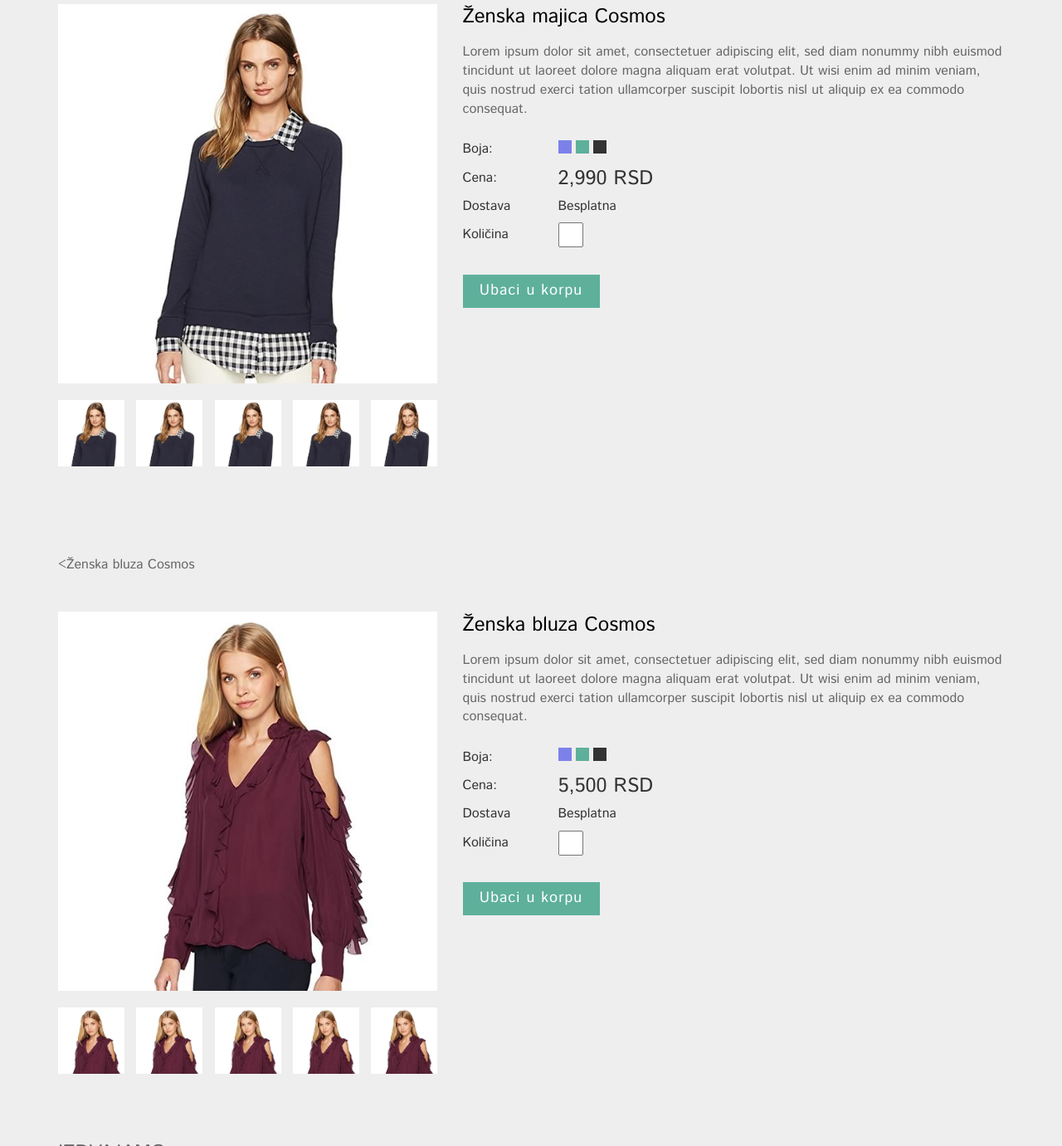
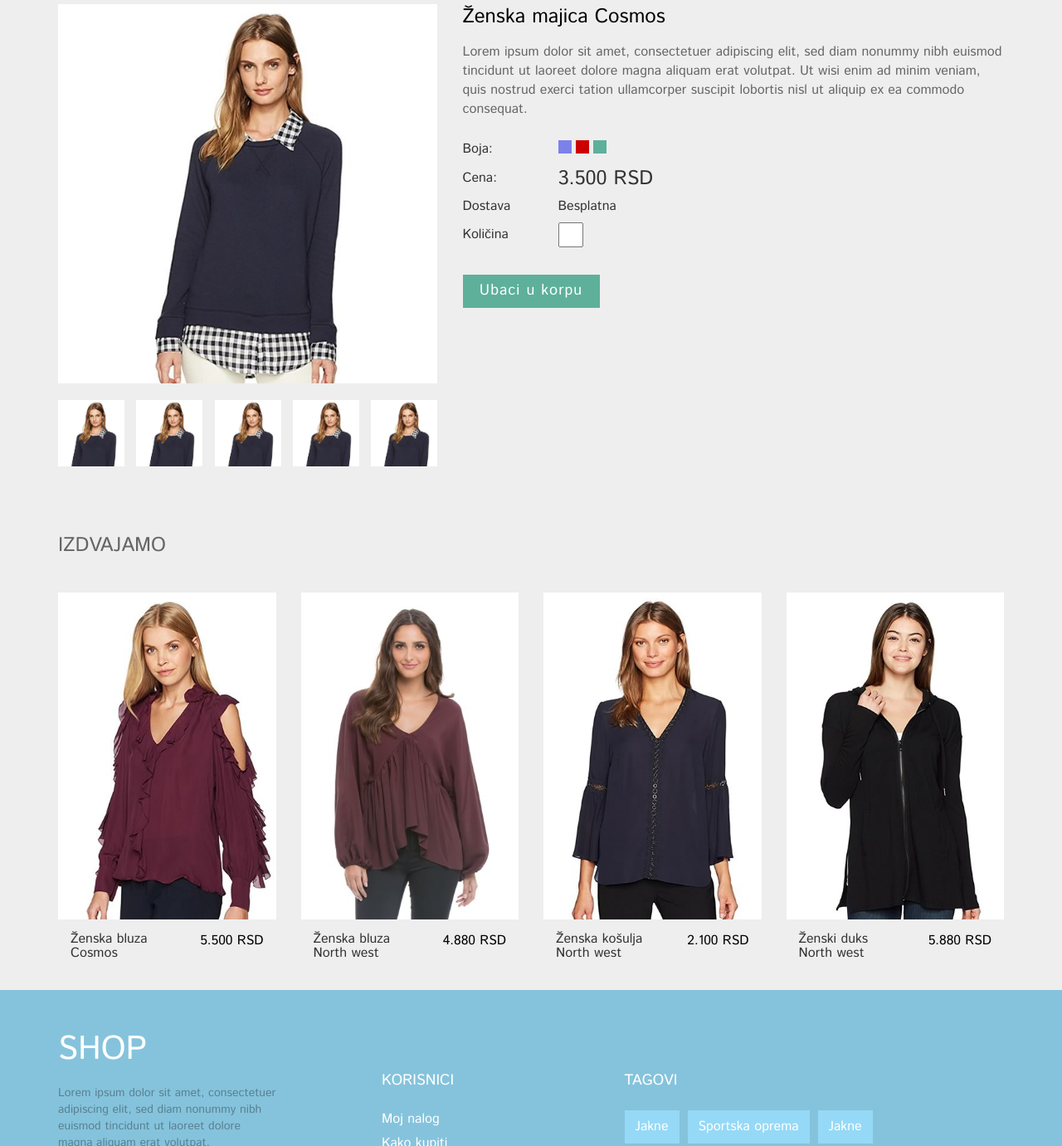
Before and after one commit to damirexus/Shop, a plain HTML site: page detailed.html in a window 1280 px wide. Shown: the part 266-1647 px from the top of the page at 83% size. Drawn offline with nearby package versions, Linux system fonts and the light colour scheme.

Commit message:
Functionality stage

```diff
--- a/detailed.html
+++ b/detailed.html
@@ -37,7 +37,7 @@
           <div class="collapse navbar-collapse" id="navigation">
             <nav>
               <ul class="nav navbar-nav navbar-right">
-                <li class="active"><a href="#">Naslovna</a></li>
+                <li class="active"><a href="index.html">Naslovna</a></li>
                 <li><a href="#">Prodavnica</a></li>
                 <li><a href="#">Blog</a></li>
                 <li><a href="#">O nama</a></li>
@@ -66,22 +66,23 @@
     <main>
       <!-- Product Info-->
       <div class="container">
-        <div class="row">
+        <div class="row" id="mainRow_d">
+            <script id="template_d" type="template">
           <div class="col-sm-5 img-holder">
-            <span id="article-name">Ženska majica Cosmos</span>
+            <span id="article-name">{{productTitle}} {{model}}</span>
             <div class="img-wrap">
-              <img src="img/product1.jpg" alt="product1" class="main-img img-responsive">
+              <img src="img/{{imgSrc}}.jpg" alt="{{productTitle}}" class="main-img img-responsive">
             </div>
             <div class="clearfix hidden-xs" id="list-img">
-              <div class="small"><a href="#"><img src="img/product1.jpg" alt="product1" class="img-responsive" ></a></div>
-              <div class="small"><a href="#"><img src="img/product1.jpg" alt="product1" class="img-responsive"></a></div>
-              <div class="small"><a href="#"><img src="img/product1.jpg" alt="product1" class="img-responsive"></a></div>
-              <div class="small"><a href="#"><img src="img/product1.jpg" alt="product1" class="img-responsive"></a></div>
-              <div class="small"><a href="#"><img src="img/product1.jpg" alt="product1" class="img-responsive"></a></div>
+              <div class="small"><a href="#"><img src="img/{{imgSrc}}.jpg" alt="{{productTitle}}" class="img-responsive" ></a></div>
+              <div class="small"><a href="#"><img src="img/{{imgSrc}}.jpg" alt="{{productTitle}}" class="img-responsive"></a></div>
+              <div class="small"><a href="#"><img src="img/{{imgSrc}}.jpg" alt="{{productTitle}}" class="img-responsive"></a></div>
+              <div class="small"><a href="#"><img src="img/{{imgSrc}}.jpg" alt="{{productTitle}}" class="img-responsive"></a></div>
+              <div class="small"><a href="#"><img src="img/{{imgSrc}}.jpg" alt="{{productTitle}}" class="img-responsive"></a></div>
             </div>
           </div>
           <div class="col-sm-7">
-            <span id="product-id">Ženska majica Cosmos</span>
+            <span id="product-id">{{productTitle}} {{model}}</span>
             <p id="product-info">
               Lorem ipsum dolor sit amet, consectetuer adipiscing elit, sed diam nonummy nibh euismod tincidunt ut laoreet dolore magna aliquam erat volutpat. Ut wisi enim ad minim veniam, quis nostrud exerci tation ullamcorper suscipit lobortis nisl ut aliquip ex ea commodo consequat.
             </p>
@@ -89,12 +90,12 @@
               <div class="wrapper">
                 <div class="item item1">Boja:</div>
                 <div class="item item2">
-                  <a href="#" class="purple"></a>
-                  <a href="#" class="green"></a>
-                  <a href="#" class="dark-gray"></a>
+                  <a href="#" class="{{color0}}"></a>
+                  <a href="#" class="{{color1}}"></a>
+                  <a href="#" class="{{color2}}"></a>
               </div>
                 <div class="item item3">Cena:</div>
-                <div class="item item4">2,990 RSD</div>
+                <div class="item item4">{{price}} RSD</div>
                 <div class="item item5">Dostava</div>
                 <div class="item item6">Besplatna</div>
                 <div class="item item7">Količina</div>
@@ -105,72 +106,10 @@
               <button class="btn-block">Ubaci u korpu</button>
             </div>
           </div>
+        </script>
         </div>
       </div>
       <!-- Product Info END-->
-
-      <!-- Product Info-->
- <div class="container dynamic-content" id="product4">
-  <div class="row">
-    <div class="col-sm-5 img-holder">
-      <span id="article-name">Ženska bluza Cosmos</span>
-      <div class="img-wrap">
-        <img src="img/product4.jpg" alt="product4" class="main-img img-responsive">
-      </div>
-      <div class="clearfix hidden-xs" id="list-img">
-        <div class="small"><a href="#"><img src="img/product4.jpg" alt="product1" class="img-responsive" ></a></div>
-        <div class="small"><a href="#"><img src="img/product4.jpg" alt="product1" class="img-responsive"></a></div>
-        <div class="small"><a href="#"><img src="img/product4.jpg" alt="product1" class="img-responsive"></a></div>
-        <div class="small"><a href="#"><img src="img/product4.jpg" alt="product1" class="img-responsive"></a></div>
-        <div class="small"><a href="#"><img src="img/product4.jpg" alt="product1" class="img-responsive"></a></div>
-      </div>
-    </div>
-    <div class="col-sm-7">
-      <span id="product-id">Ženska bluza Cosmos</span>
-      <p id="product-info">
-        Lorem ipsum dolor sit amet, consectetuer adipiscing elit, sed diam nonummy nibh euismod tincidunt ut laoreet dolore magna aliquam erat volutpat. Ut wisi enim ad minim veniam, quis nostrud exerci tation ullamcorper suscipit lobortis nisl ut aliquip ex ea commodo consequat.
-      </p>
-      <div class="bottom-info clearfix">
-        <div class="wrapper">
-          <div class="item item1">Boja:</div>
-          <div class="item item2">
-            <a href="#" class="purple"></a>
-            <a href="#" class="green"></a>
-            <a href="#" class="dark-gray"></a>
-        </div>
-          <div class="item item3">Cena:</div>
-          <div class="item item4">5,500 RSD</div>
-          <div class="item item5">Dostava</div>
-          <div class="item item6">Besplatna</div>
-          <div class="item item7">Količina</div>
-          <div class="item item8">
-            <input type="number">
-          </div>
-        </div>
-        <button class="btn-block">Ubaci u korpu</button>
-      </div>
-    </div>
-  </div>
-</div>
-<!-- Product Info END-->
-
-
-
-
-
-
-
-
-
-
-
-
-
-
-
-
-
-
 
 
 
@@ -183,7 +122,7 @@
             <article class="product">
               <!-- Image Holder -->
               <div class="product-image-holder">
-                <a href="#">
+                <a href="#" json-index="1">
                 <img class="img-responsive" src="img/product4.jpg" alt="Ženska bluza">
                 </a>
                 <!-- Hover List -->
@@ -215,7 +154,7 @@
             <article class="product">
               <!-- Image Holder -->
               <div class="product-image-holder">
-                <a href="#">
+                <a href="#" json-index="2">
                 <img class="img-responsive" src="img/product10.jpg" alt="product10">
                 </a>
                 <!-- Hover List -->
@@ -247,7 +186,7 @@
             <article class="product">
               <!-- Image Holder -->
               <div class="product-image-holder">
-                <a href="#">
+                <a href="#" json-index="3">
                 <img class="img-responsive" src="img/product11.jpg" alt="product11">
                 </a>
                 <!-- Hover List -->
@@ -279,7 +218,7 @@
             <article class="product">
               <!-- Image Holder -->
               <div class="product-image-holder">
-                <a href="#">
+                <a href="#" json-index="4">
                 <img class="img-responsive" src="img/product7.jpg" alt="product7">
                 </a>
                 <!-- Hover List -->
@@ -384,6 +323,6 @@
     <!-- Main Footer END-->
     <script src="https://ajax.googleapis.com/ajax/libs/jquery/3.2.1/jquery.min.js"></script>
     <script src="js/bootstrap.min.js"></script>
-    <script src="js/main.js"></script>
+    <script src="js/detailed.js"></script>
   </body>
 </html>
--- /dev/null
+++ b/detailed.json
@@ -0,0 +1,57 @@
+[
+{
+    "imgSrc": "product1",
+    "productTitle": "Ženska majica",
+    "model": "Cosmos",
+    "price": "3.500",
+    "colors": [
+        "purple",
+        "red",
+        "green"
+    ]
+},
+{
+    "imgSrc": "product4",
+    "productTitle": "Ženska bluza",
+    "model": "Cosmos",
+    "price": "5.500",
+    "colors": [
+        "red",
+        "green",
+        "purple"
+    ]
+},
+{
+    "imgSrc": "product10",
+    "productTitle": "Ženska bluza",
+    "model": "North west",
+    "price": "4.880",
+    "colors": [
+        "purple",
+        "green",
+        "red"
+    ]
+},
+{
+    "imgSrc": "product11",
+    "productTitle": "Ženska kosulja",
+    "model": "North west",
+    "price": "2.100",
+    "colors": [
+        "purple",
+        "green",
+        "red"
+    ]
+},
+{
+    "imgSrc": "product7",
+    "productTitle": "Ženski duks",
+    "model": "North west",
+    "price": "5.880",
+    "colors": [
+        "purple",
+        "green",
+        "red"
+    ]
+}
+]
--- /dev/null
+++ b/js/detailed.js
@@ -0,0 +1,55 @@
+var template = $('#template_d').html();
+var mainRowDetailed = $('#mainRow_d');
+var jsonProizvodi = [];
+
+window.onload = function() {
+    $.ajax({
+        url : "detailed.json",
+        method : "get",
+        dataType : "json"
+    })
+
+    .done(function(json) {
+        jsonProizvodi = json;
+        displayProduct(json[0]);
+    });
+
+};
+
+$('.product').on('click', '.product-image-holder > a', function(e) {
+    e.preventDefault();
+    var index = parseInt($(this).attr('json-index'));
+    displayProduct(jsonProizvodi[index]);
+    //alert(index);
+});
+
+// onload da se učita početni template - product1
+
+function displayProduct(e) {
+    var innerHtml = template.replace(new RegExp("{{imgSrc}}", 'g'), e.imgSrc)
+                    .replace(new RegExp ("{{productTitle}}", 'g'), e.productTitle)
+                    .replace(new RegExp("{{model}}", 'g'), e.model)
+                    .replace(new RegExp("{{price}}", 'g'), e.price)
+                    .replace('{{color0}}', e.colors[0])
+                    .replace('{{color1}}', e.colors[1])
+                    .replace('{{color2}}', e.colors[2]);
+    mainRowDetailed.html(innerHtml);
+}
+
+
+
+
+
+
+
+
+
+
+
+
+
+
+
+$('.back-to-top').click(function() {
+    $('html, body').animate({scrollTop: 0}, 1000);
+})
--- a/scss/partials/_detailed-product-info.scss
+++ b/scss/partials/_detailed-product-info.scss
@@ -32,6 +32,9 @@ p {
               }
             .purple {
                 background-color: #7C81EA;
+            }
+            .red {
+                background-color: #cc0000;
             }
             .green {
                 background-color: #5eb09b;
```
Also changed, not shown: index.html (+1 -1 lines), template.html (deleted, +0 -44 lines), css/main.css, scss/partials/_detailed-other-products.scss (line endings or trailing spaces), shop.json (indentation only), 1 other file.
